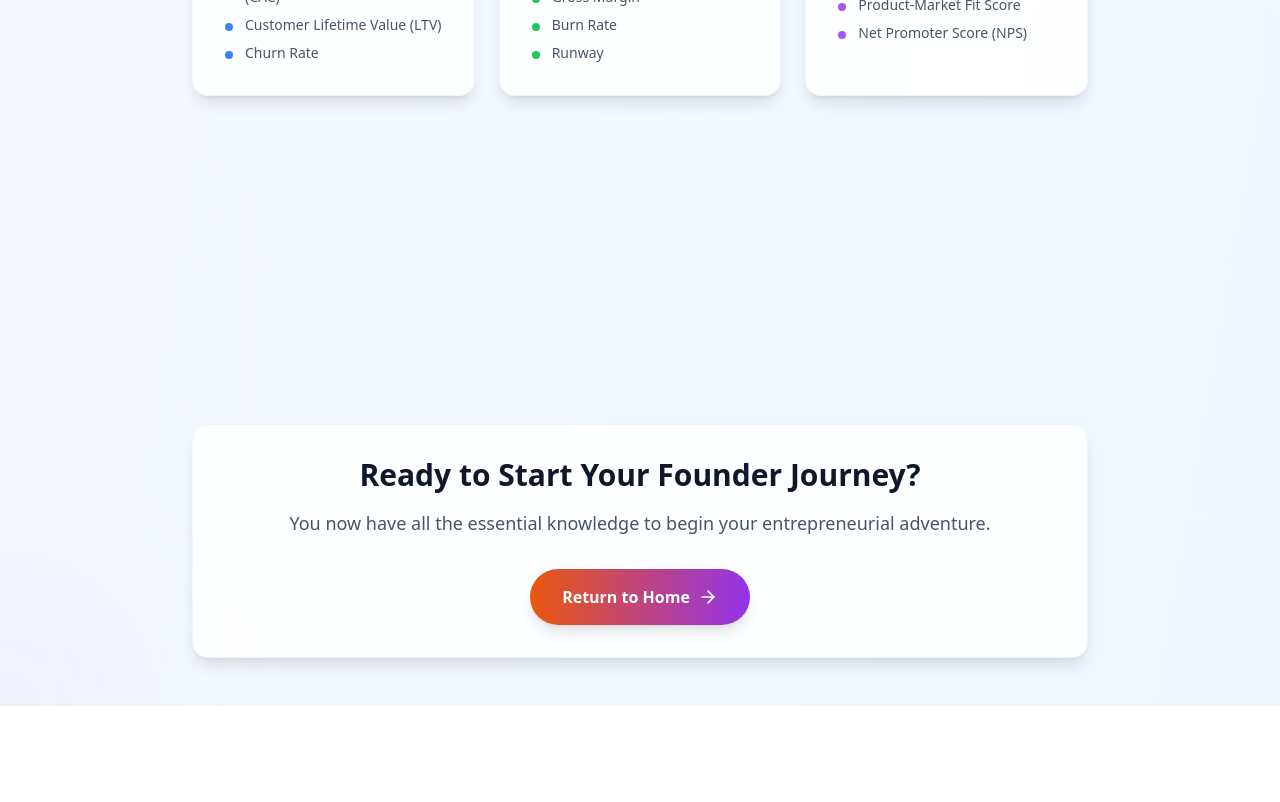
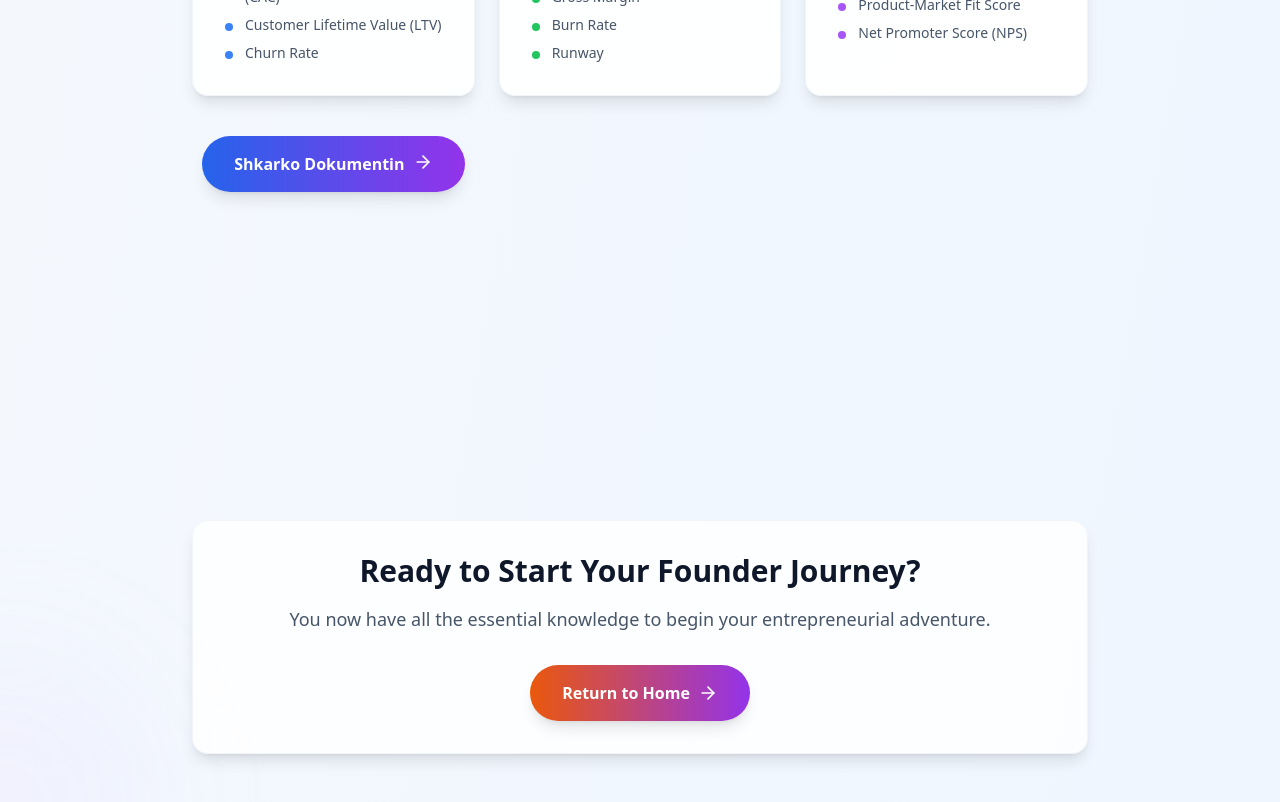
Before and after one commit to hysen-ramaj1/founder, a React (Vite) app: page /pitch-deck in a window 1280 px wide. Shown: the part 6600-7402 px from the top of the page. Before the commit the page ends 7306 px from the top, so only its background shows below. Built offline with nearby package versions, Linux system fonts and the light colour scheme.

Commit message:
Updated PitchDeckPage.tsx

```diff
--- a/src/pages/PitchDeckPage.tsx
+++ b/src/pages/PitchDeckPage.tsx
@@ -461,6 +461,14 @@ const PitchDeckPage = () => {
                 </li>
               </ul>
             </div>
+            <a
+  href="/dokument.pdf"
+  download
+  className="flex justify-center mx-auto mt-4 px-8 py-4 bg-gradient-to-r from-blue-600 to-purple-600 text-white font-semibold rounded-full hover:from-blue-700 hover:to-purple-700 transition-all duration-300 shadow-lg hover:shadow-2xl transform hover:scale-105 hover:-translate-y-1 ripple group max-w-max"
+>
+  <span>Shkarko Dokumentin</span>
+  <ArrowLeft className="w-5 h-5 ml-2 rotate-180 transform group-hover:translate-x-1 transition-transform duration-300" />
+</a>
           </div>
         </div>
 
```
